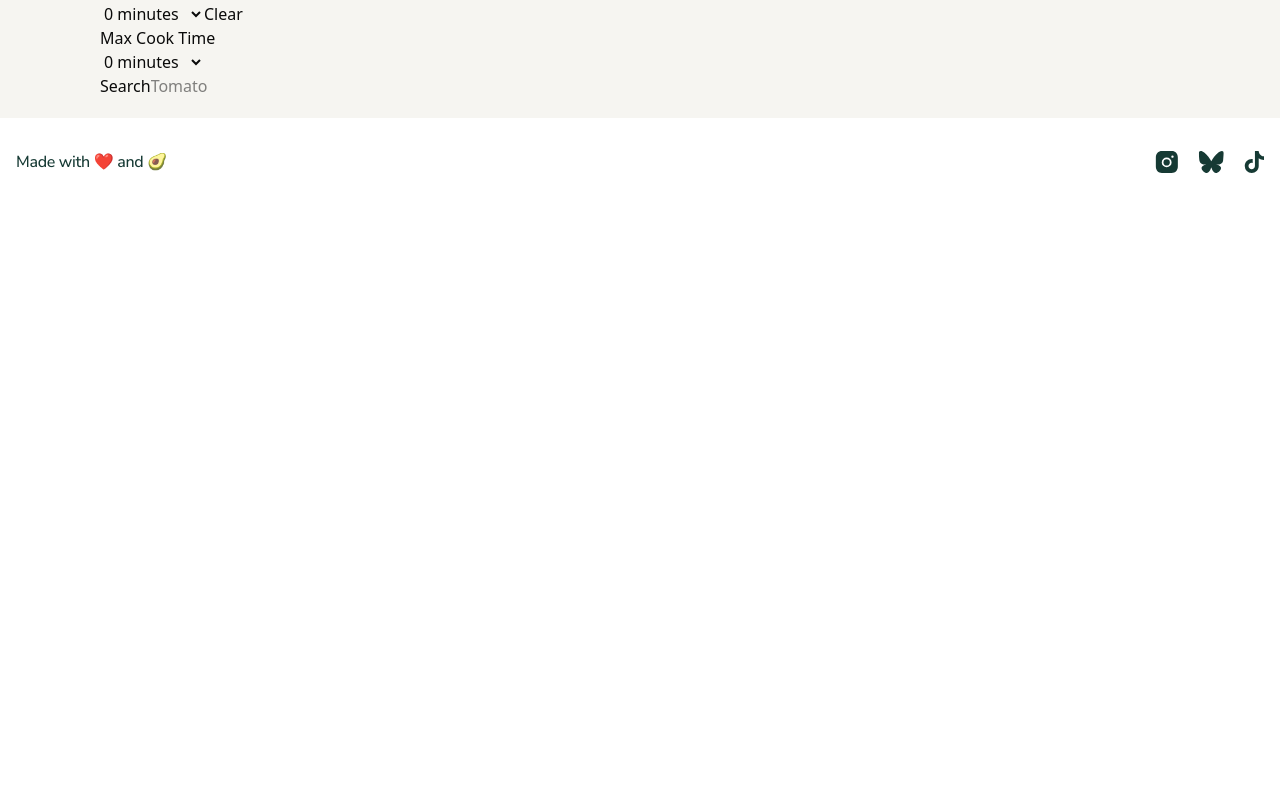
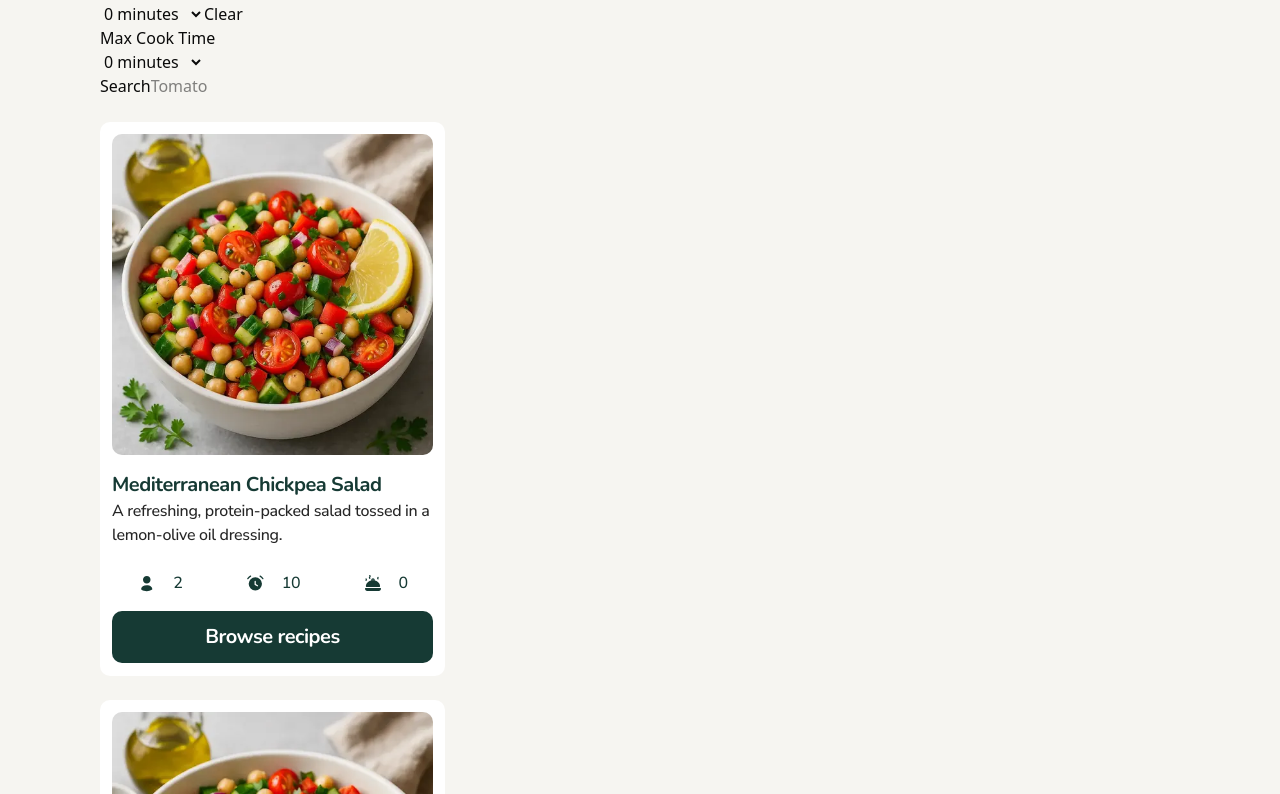
Before and after one commit to EshrakRahman/RecipeWebsite, a React (Vite) app: page /recipes in a window 1280 px wide. Shown: the part 406-1200 px from the top of the page. Before the commit the page ends 800 px from the top, so only its background shows below. Built offline with nearby package versions, Linux system fonts and the light colour scheme.

Commit message:
images need to fixed on recipelist comp

```diff
--- a/data.json
+++ b/data.json
@@ -4,8 +4,8 @@
     "title": "Mediterranean Chickpea Salad",
     "slug": "mediterranean-chickpea-salad",
     "image": {
-      "large": "./assets/images/mediterranean-chickpea-salad-large.webp",
-      "small": "./assets/images/mediterranean-chickpea-salad-small.webp"
+      "large": "../../assets/images/mediterranean-chickpea-salad-large.webp",
+      "small": "../../assets/images/mediterranean-chickpea-salad-small.webp"
     },
     "overview": "A refreshing, protein-packed salad tossed in a lemon-olive oil dressing.",
     "servings": 2,
@@ -34,8 +34,8 @@
     "title": "Avocado & Tomato Wholegrain Toast",
     "slug": "avocado-tomato-wholegrain-toast",
     "image": {
-      "large": "./assets/images/avocado-tomato-wholegrain-toast-large.webp",
-      "small": "./assets/images/avocado-tomato-wholegrain-toast-small.webp"
+      "large": "../../assets/images/avocado-tomato-wholegrain-toast-large.webp",
+      "small": "../../assets/images/avocado-tomato-wholegrain-toast-small.webp"
     },
     "overview": "Creamy avocado spread over toasted wholegrain bread, topped with juicy tomatoes.",
     "servings": 1,
@@ -61,8 +61,8 @@
     "title": "One-Pan Lemon Garlic Salmon with Asparagus",
     "slug": "one-pan-lemon-garlic-salmon-with-asparagus",
     "image": {
-      "large": "./assets/images/salmon-asparagus-large.webp",
-      "small": "./assets/images/salmon-asparagus-small.webp"
+      "large": "../../assets/images/salmon-asparagus-large.webp",
+      "small": "../../assets/images/salmon-asparagus-small.webp"
     },
     "overview": "A 15-minute weeknight dinner of flaky salmon and tender asparagus.",
     "servings": 2,
@@ -89,8 +89,8 @@
     "title": "Quinoa Veggie Power Bowl",
     "slug": "quinoa-veggie-power-bowl",
     "image": {
-      "large": "./assets/images/quinoa-veggie-bowl-large.webp",
-      "small": "./assets/images/quinoa-veggie-bowl-small.webp"
+      "large": "../../assets/images/quinoa-veggie-bowl-large.webp",
+      "small": "../../assets/images/quinoa-veggie-bowl-small.webp"
     },
     "overview": "A balanced bowl of fluffy quinoa, roasted veggies and healthy fats.",
     "servings": 2,
@@ -119,8 +119,8 @@
     "title": "Sweet Potato Black Bean Tacos",
     "slug": "sweet-potato-black-bean-tacos",
     "image": {
-      "large": "./assets/images/sweet-potato-tacos-large.webp",
-      "small": "./assets/images/sweet-potato-tacos-small.webp"
+      "large": "../../assets/images/sweet-potato-tacos-large.webp",
+      "small": "../../assets/images/sweet-potato-tacos-small.webp"
     },
     "overview": "Smoky roasted sweet potatoes and black beans tucked into warm tortillas.",
     "servings": 3,
@@ -149,8 +149,8 @@
     "title": "Greek Yogurt Berry Parfait",
     "slug": "greek-yogurt-berry-parfait",
     "image": {
-      "large": "./assets/images/greek-yogurt-large.webp",
-      "small": "./assets/images/greek-yogurt-small.webp"
+      "large": "../../assets/images/greek-yogurt-large.webp",
+      "small": "../../assets/images/greek-yogurt-small.webp"
     },
     "overview": "Layers of creamy yogurt, fresh berries and crunchy oats for a high-protein snack.",
     "servings": 1,
@@ -174,8 +174,8 @@
     "title": "Lentil & Spinach Soup",
     "slug": "lentil-spinach-soup",
     "image": {
-      "large": "./assets/images/lentil-soup-large.webp",
-      "small": "./assets/images/lentil-soup-small.webp"
+      "large": "../../assets/images/lentil-soup-large.webp",
+      "small": "../../assets/images/lentil-soup-small.webp"
     },
     "overview": "A hearty 30-minute soup rich in plant protein and iron.",
     "servings": 4,
@@ -207,8 +207,8 @@
     "title": "Banana Oat Pancakes",
     "slug": "banana-oat-pancakes",
     "image": {
-      "large": "./assets/images/banana-pancakes-large.webp",
-      "small": "./assets/images/banana-pancakes-small.webp"
+      "large": "../../assets/images/banana-pancakes-large.webp",
+      "small": "../../assets/images/banana-pancakes-small.webp"
     },
     "overview": "Flour-free pancakes sweetened naturally with ripe bananas.",
     "servings": 2,
--- /dev/null
+++ b/src/components/RecipesPageComponents/RecipeCard.jsx
@@ -0,0 +1,41 @@
+import imgg from "../../assets/images/mediterranean-chickpea-salad-small.webp";
+import cookTimeIcon from "../../assets/images/icon-cook-time.svg";
+import prepTimeIcon from "../../assets/images/icon-prep-time.svg";
+import servingIcon from "../../assets/images/icon-servings.svg";
+
+function RecipeCard({ title, desc, img, ...props }) {
+  return (
+    <>
+      <div className="mt-6 w-[345px] h-[554px] bg-white p-3 rounded-lg flex flex-col gap-4">
+        <div className="img">
+          <img className="rounded-lg" src={imgg} alt={title} />
+        </div>
+        <div className="info">
+          <p className="tp-5 text-neutral-900">{title}</p>
+          <p className="description tp-9 text-neutral-800">{desc}</p>
+          <div className="cooking-info flex gap-3 wrap justify-around mt-6">
+            <div className=" flex gap-4">
+              <img src={servingIcon} alt="serving icon" />
+              <p className="tp-9 text-neutral-900">{props.servings}</p>
+            </div>
+            <div className=" flex gap-4">
+              <img src={prepTimeIcon} alt="prep time icon" />
+              <p className="tp-9 text-neutral-900">{props.prepMinutes}</p>
+            </div>
+            <div className="flex gap-4">
+              <img src={cookTimeIcon} alt="cook time icon" />
+              <p className="tp-9 text-neutral-900 ">{props.cookMinutes}</p>
+            </div>
+          </div>
+        </div>
+        <div className="menu-cta px-8 py-3 mb-6  bg-neutral-900 rounded-lg flex justify-center items-center ">
+          <a href="" className=" text-center text-white tp-5 ">
+            Browse recipes
+          </a>
+        </div>
+      </div>
+    </>
+  );
+}
+
+export default RecipeCard;
--- /dev/null
+++ b/src/components/RecipesPageComponents/RecipeList.jsx
@@ -0,0 +1,30 @@
+import recipes from "../../../data.json";
+import RecipeCard from "./RecipeCard";
+
+function RecipeList() {
+  return (
+    <>
+      <div className="">
+        {recipes.map((item) => (
+          <RecipeCard
+            key={item.id}
+            title={item.title}
+            desc={item.overview}
+            img={item.image.small}
+            servings={item.servings}
+            prepMinutes={item.prepMinutes}
+            cookMinutes={item.cookMinutes}
+          />
+        ))}
+
+        {/* <div>
+          {recipes.map((item) => (
+            <div key={item.id}>{item.title}</div>
+          ))}
+        </div> */}
+      </div>
+    </>
+  );
+}
+
+export default RecipeList;
--- a/src/pages/Recipes.jsx
+++ b/src/pages/Recipes.jsx
@@ -1,5 +1,7 @@
+import RecipeCard from "@/components/RecipesPageComponents/RecipeCard";
 import Header from "../components/RecipesPageComponents/Header";
 import RecipeFilters from "../components/RecipesPageComponents/RecipeFilters";
+import RecipeList from "@/components/RecipesPageComponents/RecipeList";
 
 function Recipes() {
   return (
@@ -7,6 +9,7 @@ function Recipes() {
       <main className="lg:mx-25">
         <Header />
         <RecipeFilters />
+        <RecipeList />
       </main>
     </>
   );
```
